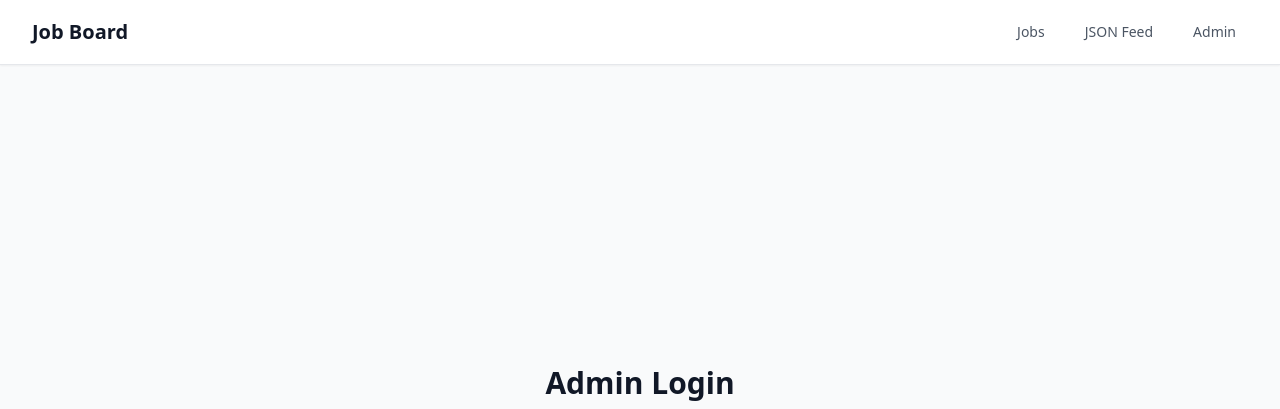
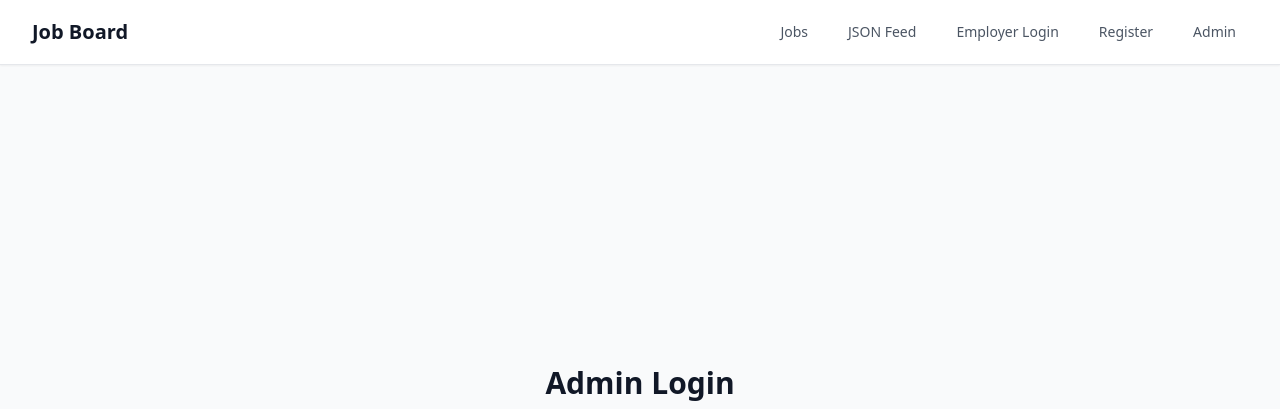
Before and after one commit to jonOsm/jobberwocky, a FastAPI app: page /admin/login in a window 1280 px wide. Shown: the top 409 px of the page. Run offline with FastAPI, Linux system fonts and the light colour scheme; some libraries are stand-ins or nearby versions.

Commit message:
Enhance authentication and navigation features
- Updated middleware to add CSRF token and authentication context to request scope.
- Implemented redirection for authenticated users in home, employer registration, and login routes.
- Enhanced HTML templates to display contextual navigation based on user authentication status.
- Added comprehensive tests for navigation behavior based on authentication state and error handling in middleware.

```diff
--- a/app/main.py
+++ b/app/main.py
@@ -36,13 +36,33 @@ templates = Jinja2Templates(directory="app/templates")
 
 @app.middleware("http")
 async def add_csrf_token(request: Request, call_next):
-    """Add CSRF token to all responses"""
+    """Add CSRF token and authentication context to request scope"""
     # Add CSRF token to request scope for templates BEFORE processing
     if not hasattr(request, "scope"):
         request.scope = {}
     csrf_token = generate_csrf_token()
     request.scope["csrf_token"] = csrf_token
     print(f"DEBUG: Middleware - Generated CSRF token: {csrf_token}")
+
+    # Add settings to request scope
+    request.scope["settings"] = settings
+
+    # Add authentication context to request scope
+    try:
+        employer_account_id = verify_employer_session(request)
+        request.scope["is_employer"] = bool(employer_account_id)
+        request.scope["employer_account_id"] = employer_account_id
+    except Exception as e:
+        print(f"DEBUG: Middleware - Employer auth error: {e}")
+        request.scope["is_employer"] = False
+        request.scope["employer_account_id"] = None
+
+    try:
+        is_admin = verify_admin_session(request)
+        request.scope["is_admin"] = is_admin
+    except Exception as e:
+        print(f"DEBUG: Middleware - Admin auth error: {e}")
+        request.scope["is_admin"] = False
 
     response = await call_next(request)
     return response
@@ -66,8 +86,25 @@ async def index(
     request: Request,
     db: Session = Depends(get_db)
 ):
-    """Home page with job listings and search"""
-    # Get all published jobs
+    """Home page with job listings and search - redirects authenticated users"""
+    # Check for authenticated users and redirect them
+    try:
+        # Check for employer authentication
+        employer_account_id = verify_employer_session(request)
+        if employer_account_id:
+            return RedirectResponse(url="/employer/dashboard", status_code=302)
+    except Exception:
+        pass  # Continue to check admin authentication
+
+    try:
+        # Check for admin authentication
+        is_admin = verify_admin_session(request)
+        if is_admin:
+            return RedirectResponse(url="/admin", status_code=302)
+    except Exception:
+        pass  # Continue to show public home page
+
+    # Get all published jobs for public users
     jobs = db.query(Job).filter(
         Job.status == "published",
         or_(
@@ -196,9 +233,18 @@ async def sitemap(db: Session = Depends(get_db)):
 # Employer routes
 @app.get("/employer/register", response_class=HTMLResponse)
 async def employer_register_form(request: Request):
-    """Employer registration form"""
+    """Employer registration form - redirects authenticated users to dashboard"""
+    # Check if registration is enabled
     if not settings.employer_registration_enabled:
         raise HTTPException(status_code=404, detail="Employer registration is disabled")
+
+    # Check if user is already authenticated
+    try:
+        employer_account_id = verify_employer_session(request)
+        if employer_account_id:
+            return RedirectResponse(url="/employer/dashboard", status_code=302)
+    except Exception:
+        pass  # Continue to show registration form
 
     return templates.TemplateResponse("employer/register.html", {"request": request})
 
@@ -274,7 +320,15 @@ async def employer_register(
 
 @app.get("/employer/login", response_class=HTMLResponse)
 async def employer_login_form(request: Request):
-    """Employer login form"""
+    """Employer login form - redirects authenticated users to dashboard"""
+    # Check if user is already authenticated
+    try:
+        employer_account_id = verify_employer_session(request)
+        if employer_account_id:
+            return RedirectResponse(url="/employer/dashboard", status_code=302)
+    except Exception:
+        pass  # Continue to show login form
+
     return templates.TemplateResponse("employer/login.html", {"request": request})
 
 
@@ -338,8 +392,9 @@ async def employer_login(
 @app.post("/employer/logout")
 async def employer_logout(response: Response):
     """Employer logout"""
-    clear_employer_session(response)
-    return RedirectResponse(url="/", status_code=302)
+    redirect_response = RedirectResponse(url="/", status_code=302)
+    clear_employer_session(redirect_response)
+    return redirect_response
 
 
 @app.get("/employer/dashboard", response_class=HTMLResponse)
@@ -570,7 +625,15 @@ async def employer_request_refund(
 # Admin routes
 @app.get("/admin/login", response_class=HTMLResponse)
 async def admin_login_form(request: Request):
-    """Admin login form"""
+    """Admin login form - redirects authenticated users to dashboard"""
+    # Check if user is already authenticated
+    try:
+        is_admin = verify_admin_session(request)
+        if is_admin:
+            return RedirectResponse(url="/admin", status_code=302)
+    except Exception:
+        pass  # Continue to show login form
+
     print("DEBUG: Login form accessed")
     import sys
     sys.stdout.flush()
@@ -618,10 +681,9 @@ async def admin_login(
 @app.post("/admin/logout")
 async def admin_logout(response: Response):
     """Admin logout"""
-    print("DEBUG: Logout called, clearing session")
-    clear_admin_session(response)
-    print("DEBUG: Session cleared, redirecting to home page")
-    return RedirectResponse(url="/", status_code=302)
+    redirect_response = RedirectResponse(url="/", status_code=302)
+    clear_admin_session(redirect_response)
+    return redirect_response
 
 
 @app.get("/admin", response_class=HTMLResponse)
--- a/app/templates/base.html
+++ b/app/templates/base.html
@@ -47,9 +47,49 @@
                     <a href="/jobs/feed.json" class="text-gray-600 hover:text-gray-900 px-3 py-2 rounded-md text-sm font-medium">
                         JSON Feed
                     </a>
-                    <a href="/admin" class="text-gray-600 hover:text-gray-900 px-3 py-2 rounded-md text-sm font-medium">
-                        Admin
-                    </a>
+
+                    {% if request.scope.is_employer %}
+                        <!-- Employer Navigation -->
+                        <a href="/employer/dashboard" class="text-blue-600 hover:text-blue-700 px-3 py-2 rounded-md text-sm font-medium font-semibold">
+                            Dashboard
+                        </a>
+                        <a href="/employer/jobs/new" class="text-gray-600 hover:text-gray-900 px-3 py-2 rounded-md text-sm font-medium">
+                            Post Job
+                        </a>
+                        <form method="POST" action="/employer/logout" class="inline">
+                            <input type="hidden" name="csrf_token" value="{{ request.scope.csrf_token }}">
+                            <button type="submit" class="text-gray-600 hover:text-gray-900 px-3 py-2 rounded-md text-sm font-medium">
+                                Logout
+                            </button>
+                        </form>
+                    {% elif request.scope.is_admin %}
+                        <!-- Admin Navigation -->
+                        <a href="/admin" class="text-blue-600 hover:text-blue-700 px-3 py-2 rounded-md text-sm font-medium font-semibold">
+                            Admin Dashboard
+                        </a>
+                        <a href="/admin/jobs/new" class="text-gray-600 hover:text-gray-900 px-3 py-2 rounded-md text-sm font-medium">
+                            New Job
+                        </a>
+                        <form method="POST" action="/admin/logout" class="inline">
+                            <input type="hidden" name="csrf_token" value="{{ request.scope.csrf_token }}">
+                            <button type="submit" class="text-gray-600 hover:text-gray-900 px-3 py-2 rounded-md text-sm font-medium">
+                                Logout
+                            </button>
+                        </form>
+                    {% else %}
+                        <!-- Public Navigation (not authenticated) -->
+                        <a href="/employer/login" class="text-gray-600 hover:text-gray-900 px-3 py-2 rounded-md text-sm font-medium">
+                            Employer Login
+                        </a>
+                        {% if request.scope.settings.employer_registration_enabled %}
+                        <a href="/employer/register" class="text-gray-600 hover:text-gray-900 px-3 py-2 rounded-md text-sm font-medium">
+                            Register
+                        </a>
+                        {% endif %}
+                        <a href="/admin/login" class="text-gray-600 hover:text-gray-900 px-3 py-2 rounded-md text-sm font-medium">
+                            Admin
+                        </a>
+                    {% endif %}
                 </div>
             </div>
         </div>
```
Also changed, not shown: tests/integration/test_api.py (+394 -0 lines).
